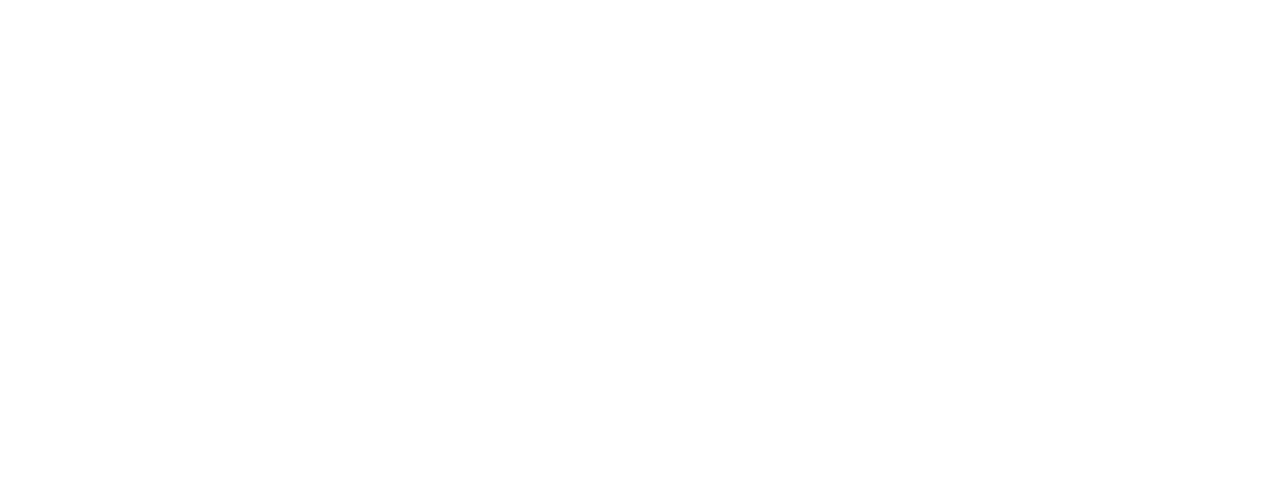
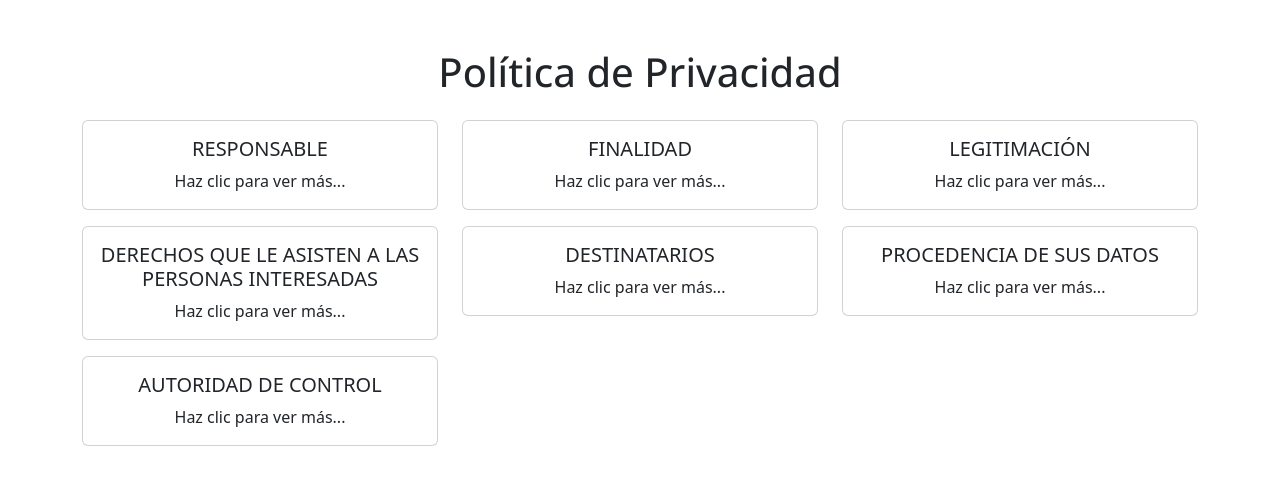
Before and after one commit to adriaanbrl/proyectofrontzimenta, a React (Create React App) app: page /privacy-policy in a window 1280 px wide. Before the commit this address had no page. Shown: the top 484 px of the page. Built offline with nearby package versions, Linux system fonts and the light colour scheme.

Commit message:
Politica de Privacidad

```diff
--- a/src/App.js
+++ b/src/App.js
@@ -1,6 +1,7 @@
 import './App.css';
 import GlobalView from "./globalView";
-import LoginForm from "./components/LoginForm"; //
+import LoginForm from "./components/LoginForm";
+import PrivacyPolicy from "./components/PrivacyPolicy";
 import { BrowserRouter as Router, Routes, Route } from 'react-router-dom';
 
 function App() {
@@ -8,8 +9,9 @@ function App() {
     <Router>
       <div className="App">
         <Routes>
-          <Route path="/" element={<GlobalView />} /> {/* Ruta para la vista global */}
-          <Route path="/login" element={<LoginForm />} /> {/* Ruta para el formulario de inicio de sesión */}
+          <Route path="/" element={<GlobalView />} />
+          <Route path="/login" element={<LoginForm />} />
+          <Route path="/privacy-policy" element={<PrivacyPolicy />} />
         </Routes>
       </div>
     </Router>
--- a/src/components/LoginForm.js
+++ b/src/components/LoginForm.js
@@ -1,4 +1,5 @@
 import React, { useState } from "react";
+import { Link } from "react-router-dom";
 
 function LoginForm() {
   const [passwordVisible, setPasswordVisible] = useState(false);
@@ -24,9 +25,9 @@ function LoginForm() {
         <form>
           <div className="form-group mb-2">
             <input
-              type="email"
+              type="text"
               className="form-control"
-              placeholder="Correo Electrónico"
+              placeholder="Usuario"
             />
           </div>
           <div className="form-group mb-4">
@@ -65,7 +66,7 @@ function LoginForm() {
 
         <p className="mt-3 text-center">
           By continuing, you agree to the <a href="#">Terms of Use</a> and{" "}
-          <a href="#">Privacy Policy</a>.
+          <Link to="/privacy-policy">Privacy Policy</Link>
         </p>
       </div>
     </div>
--- /dev/null
+++ b/src/components/PrivacyPolicy.js
@@ -0,0 +1,120 @@
+import { useState } from "react";
+
+
+const policies = [
+  {
+    title: "RESPONSABLE",
+    content: (
+      <div>
+        <p><strong>Identidad:</strong> ZIMENTA OBRAS Y PROYECTOS, S.L.</p>
+        <p><strong>CIF:</strong> B45638046</p>
+        <p><strong>Domicilio:</strong> C/ Las Palmeras, 4 Nave A6 – P.I. La Sendilla 28350 – Ciempozuelos (Madrid)</p>
+        <p><strong>Teléfono:</strong> 918093601</p>
+        <p><strong>Correo electrónico:</strong> administracion@zimenta.com</p>
+      </div>
+    )
+  },
+  {
+    title: "FINALIDAD",
+    content: (
+      <div>
+        <p>La normativa vigente en el ámbito de la protección de datos de carácter personal se compone del Reglamento (UE) 2016/679 del Parlamento Europeo y del Consejo de 27 de abril del 2016 (RGPD) y de la Ley Orgánica 3/2018, de 5 de diciembre, de Protección de Datos Personales y Garantía de los Derechos Digitales (LOPD).</p>
+        <p>De acuerdo con la normativa anteriormente citada, ZIMENTA OBRAS Y PROYECTOS, S.L garantizará la confidencialidad de los datos personales tratados. Para ello, adoptará las medidas técnicas y organizativas necesarias.</p>
+        <p>En ZIMENTA OBRAS Y PROYECTOS, S.L trataremos su información para poderle crear un presupuesto ajustado a sus necesidades y, en caso de convertirse en cliente, necesitaremos su información para poder ejercitar de manera eficiente la labor del servicio contratado.</p>
+      </div>
+    )
+  },
+  {
+    title: "LEGITIMACIÓN",
+    content: (
+      <div>
+        <p>El tratamiento de sus datos es necesario para ejecución del contrato entre las partes o en su caso para la presentación del presupuesto personalizado.. Adicionalmente, el tratamiento de sus datos está basado en el consentimiento que se le solicita en el contrato que le vincula con ZIMENTA OBRAS Y PROYECTOS, S.L.</p>
+      </div>
+    )
+  },
+  {
+    title: "DERECHOS QUE LE ASISTEN A LAS PERSONAS INTERESADAS",
+    content: (
+      <div>
+       <p>Puede ejercitar cualquiera de los siguientes derechos comunicándonoslo a la dirección postal AVD/ LAS PALMERAS, 4. NAVE A 6 POLIG. IND o a la dirección electrónica indicada en el encabezado (aranchasoria@zimenta.com). En todo caso, según la normativa vigente tiene reconocido el:</p>
+       <ul>
+        <li>Derecho a solicitar el acceso a los datos personales relativos al interesado.</li>
+        <li>Derecho a solicitar su rectificación o supresión.</li>
+        <li>Derecho a solicitar la limitación del tratamiento.</li>
+        <li>Derecho a oponerse al tratamiento.</li>
+        <li>Derecho a la portabilidad.</li>
+       </ul>
+       <p>Podrá hacer uso de los siguientes formularios para poder ejercitar sus derechos de una manera más fácil: MODELO DE EJERCICIO DEL DERECHO DE LIMITAR LAS DECISIONES INVIDUALES AUTOMATIZADAS, MODELO DE EJERCICIO DEL DERECHO DE OPOSICION, MODELO DERECHO DE ACCESO, MODELO DERECHO DE LIMITACION DEL TRATAMIENTO, MODELO DERECHO DE PORTABILIDAD, MODELO DERECHO DE RECTIFICACION, MODELO DERECHO DE SUPRESION</p>
+       <p></p>
+      </div>
+    )
+  },
+  {
+    title: "DESTINATARIOS",
+    content: (
+      <div>
+        <p>
+Sus datos no serán comunicados a terceras empresas.
+Asimismo, le informamos que sus datos no se transferirán internacionalmente a ningún tercer país</p>
+      </div>
+    )
+  },
+  {
+    title: "PROCEDENCIA DE SUS DATOS",
+    content: (
+      <div>
+        <p>Los datos de carácter personal que utiliza ZIMENTA OBRAS Y PROYECTOS, S.L proceden del propio interesado.</p>
+        <ul>
+            <li>Datos de identificación</li>
+            <li>Códigos o claves de identificación.</li>
+            <li>Direcciones postales o electrónicas.</li>
+            <li>Información comercial</li>
+            <li>Datos económicos</li>
+            <li>Curriculum vitae</li>
+        </ul>
+        <p>ZIMENTA OBRAS Y PROYECTOS, S.L no trata datos especialmente protegidos.</p>
+      </div>
+    )
+  },
+  {
+    title: "AUTORIDAD DE CONTROL",
+    content: (
+      <div>
+        <p>Desde ZIMENTA OBRAS Y PROYECTOS, S.L v ponemos el máximo empeño para cumplir con la normativa de protección de datos dado que es el activo más valioso para nosotros. No obstante, le informamos que en caso de que usted entienda que sus derechos se han visto menoscabados, puede presentar una reclamación ante la Agencia Española de Protección de Datos (en adelante AEPD), sita en C/ Jorge Juan, 6. 28001 – Madrid. Más información sobre la AEPD. http://www.agpd.es/</p>
+      </div>
+    )
+  }
+];
+
+export default function PrivacyPolicy() {
+  const [expanded, setExpanded] = useState(null);
+
+  return (
+    <div className="container my-5">
+      <h1 className="text-center mb-4">Política de Privacidad</h1>
+      <div className="row">
+        {policies.map((policy, index) => (
+          <div
+            key={index}
+            className="col-md-4 mb-3" // Utilizando columnas de Bootstrap para responsividad
+          >
+            <div
+              className={`card ${expanded === index ? "border-primary" : ""}`}
+              style={{ cursor: 'pointer' }}
+              onClick={() => setExpanded(expanded === index ? null : index)}
+            >
+              <div className="card-body">
+                <h5 className="card-title">{policy.title}</h5>
+                {expanded === index ? (
+                  <div>{policy.content}</div>
+                ) : (
+                  <p className="card-text">Haz clic para ver más...</p>
+                )}
+              </div>
+            </div>
+          </div>
+        ))}
+      </div>
+    </div>
+  );
+}
```
